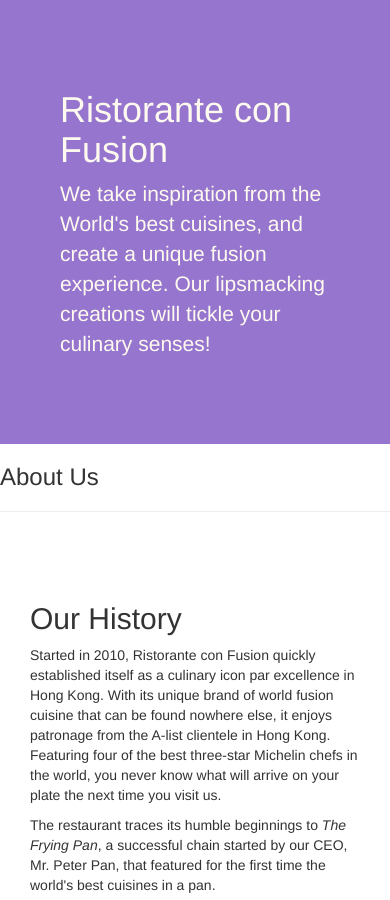
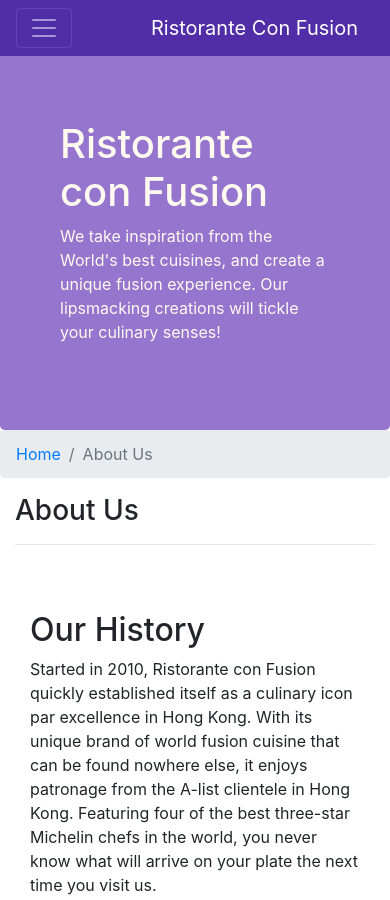
Before and after one commit to laichungleung/confusion, a plain HTML site: page aboutus.html in a window 390 px wide. Shown: the top 900 px of the page. Drawn offline with nearby package versions, Linux system fonts and the light colour scheme.

Commit message:
navbar and breadcrumbs

```diff
--- a/aboutus.html
+++ b/aboutus.html
@@ -14,6 +14,23 @@
 </head>
 
 <body>
+<nav class="navbar navbar-dark navbar-expand-sm fixed-top">
+    <div class="container">
+       <button class="navbar-toggler" type="button" data-toggle="collapse" data-target="#Navbar">
+            <span class="navbar-toggler-icon"></span>
+        </button>
+
+       <a class="navbar-brand" href="#">Ristorante Con Fusion</a>
+            <div class="collapse navbar-collapes" id="Navbar">
+                <ul class="navbar-nav mr-auto">
+                    <li class="nav-item"><a class="nav-link" href="./index.html">Home</a></li>
+                    <li class="nav-item active"><a class="nav-link" href="#">About</a></li>
+                    <li class="nav-item"><a class="nav-link" href="#">Menu</a></li>
+                    <li class="nav-item"><a class="nav-link" href="#">Contact</a></li>
+                </ul>
+            </div>
+    </div>
+</nav>
 
     <header class="jumbotron">
         <div class="container">
@@ -30,6 +47,10 @@
 
     <div class="container">
         <div class="row">
+            <ol class="col-12 breadcrumb">
+                <li class="breadcrumb-item"><a href="./index.html">Home</a></li>
+                <li class="breadcrumb-item active">About Us</li>
+            </ol>
             <div class="col-12">
                <h3>About Us</h3>
                <hr>
@@ -104,6 +125,10 @@
            </div>
         </div>
     </footer>
+    <!-- jQuery first, then Popper.js, then Bootstrap JS. -->
+    <script src="node_modules/jquery/dist/jquery.slim.min.js"></script>
+    <script src="node_modules/popper.js/dist/umd/popper.min.js"></script>
+    <script src="node_modules/bootstrap/dist/js/bootstrap.min.js"></script>
 
 </body>
 
--- a/css/styles.css
+++ b/css/styles.css
@@ -28,3 +28,12 @@
 	margin: 0px;
 	color: #0f0f0f;
 }
+
+body{
+    padding:50px 0px 0px 0px;
+    z-index:0;
+}
+
+.navbar-dark {
+     background-color: #512DA8;
+}
```
Also changed, not shown: index.html (+17 -0 lines).
